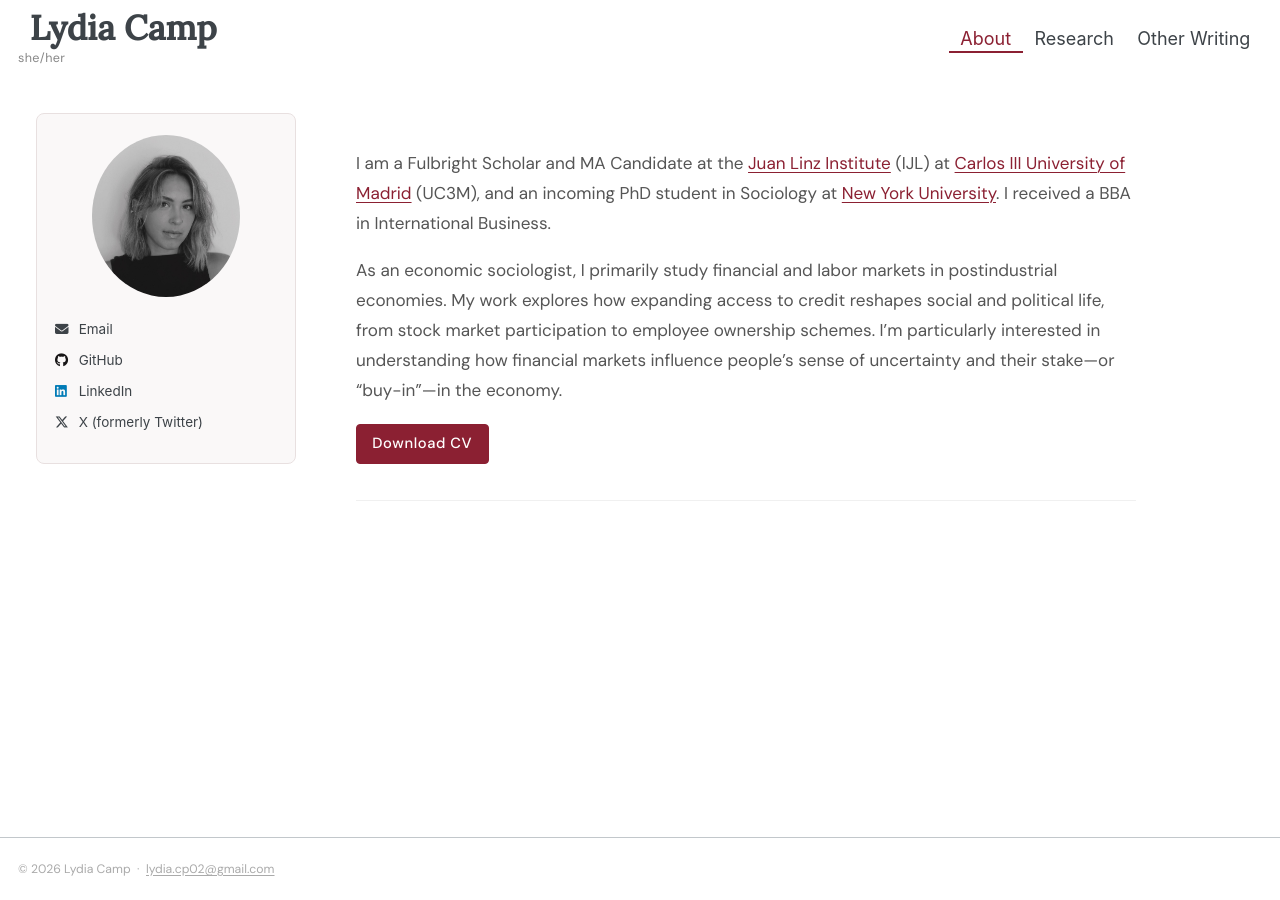
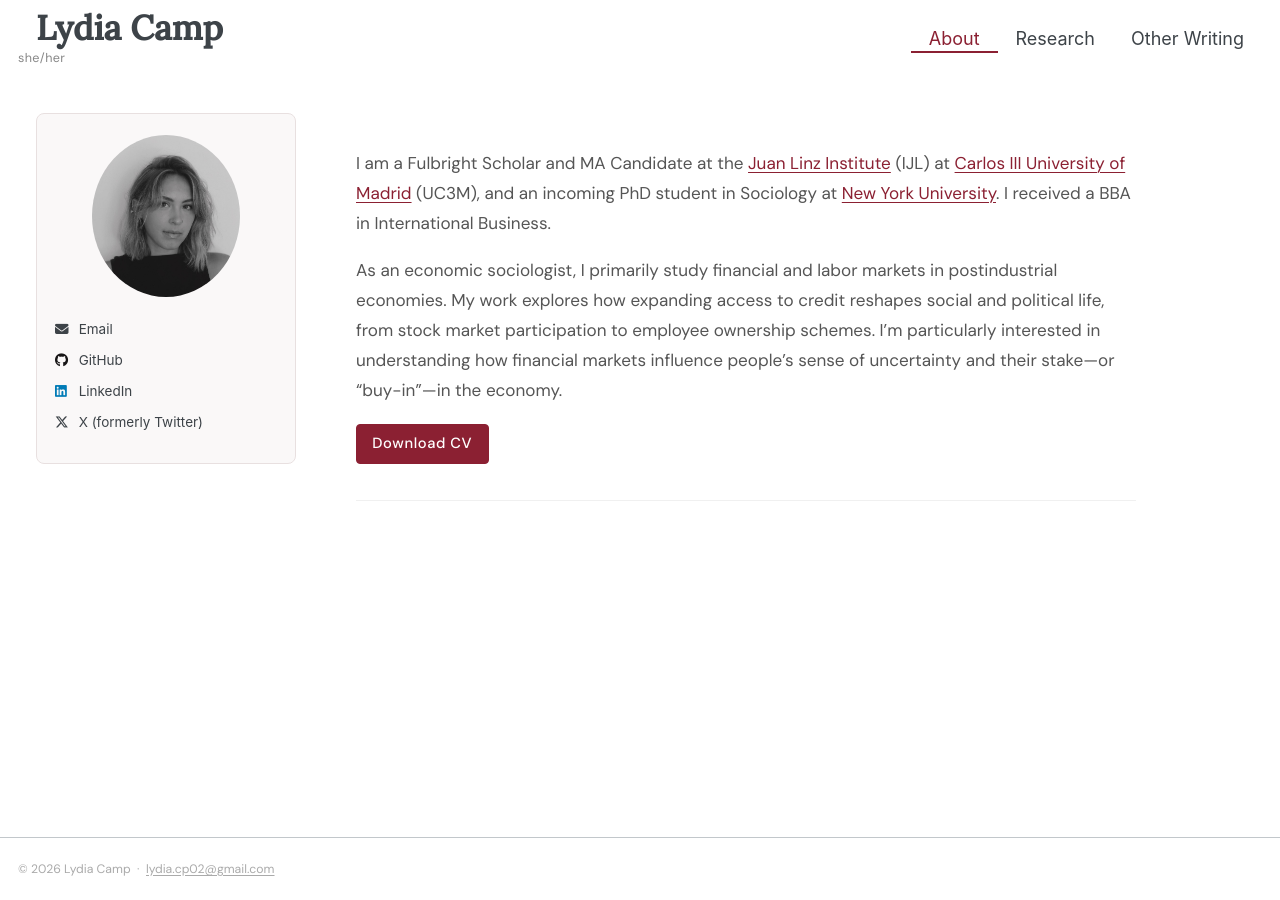
Before and after one commit to lydiagcamp/lydiagcamp.github.io, a Jekyll site: the page built from _pages/about.md, in a window 1280 px wide and 900 px high. Built offline with Jekyll 4.4.1, drawn with Linux system fonts in a browser that asks for light colours.

Commit message:
Increase nav link spacing
Co-Authored-By: Claude Sonnet 4.6 <noreply@anthropic.com>

```diff
--- a/assets/css/custom.css
+++ b/assets/css/custom.css
@@ -161,8 +161,8 @@ details[open] summary {
 }
 
 .site-nav--simple .masthead__menu-item a {
-  padding-left: 0.65rem;
-  padding-right: 0.65rem;
+  padding-left: 1rem;
+  padding-right: 1rem;
   text-decoration: none;
   color: inherit;
   white-space: nowrap;
```
